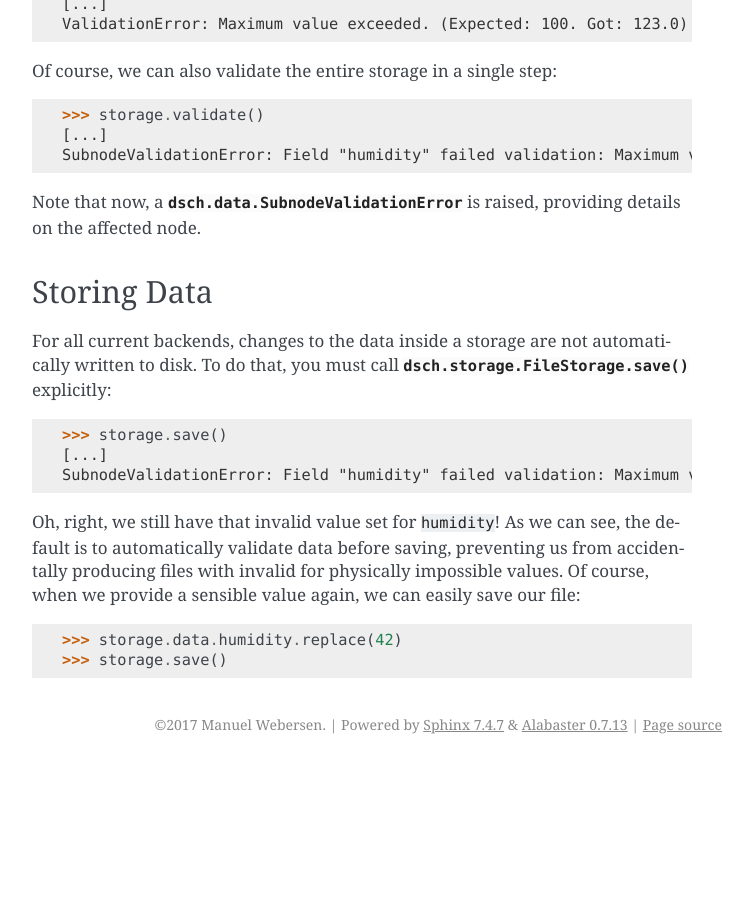
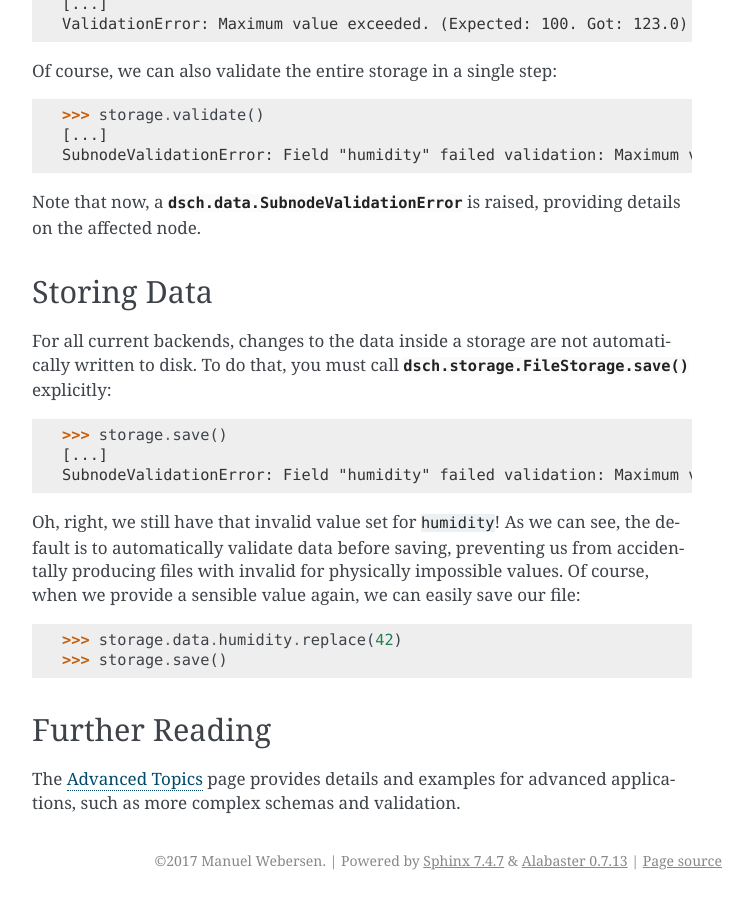
Before and after one commit to emtpb/dsch, a Sphinx documentation site: the page built from doc/tutorial.rst, in a window 1280 px wide and 900 px high, scrolled down 3246 px. Shown: the whole window, without its empty margins (388-1141 px from the left). Built offline with Sphinx 7.4.7, drawn with Linux system fonts in a browser that asks for light colours; formulas are drawn with MathJax 3; the version number could not be read and is left out; before the commit the page ends 4010 px from its top, so only the background shows below that; some of the changed text lies outside the part shown.

Commit message:
Add advanced topics page to docs.

```diff
--- a/doc/index.rst
+++ b/doc/index.rst
@@ -15,6 +15,7 @@ User's Guide
     :maxdepth: 2
 
     tutorial
+    advanced
     api
     project
 
--- a/doc/tutorial.rst
+++ b/doc/tutorial.rst
@@ -161,3 +161,9 @@ Of course, when we provide a sensible value again, we can easily save our file::
 
     >>> storage.data.humidity.replace(42)
     >>> storage.save()
+
+
+Further Reading
+---------------
+
+The :ref:`Advanced Topics <advanced>` page provides details and examples for advanced applications, such as more complex schemas and validation.
```
Also changed, not shown: doc/advanced.rst (added, +43 -0 lines).
